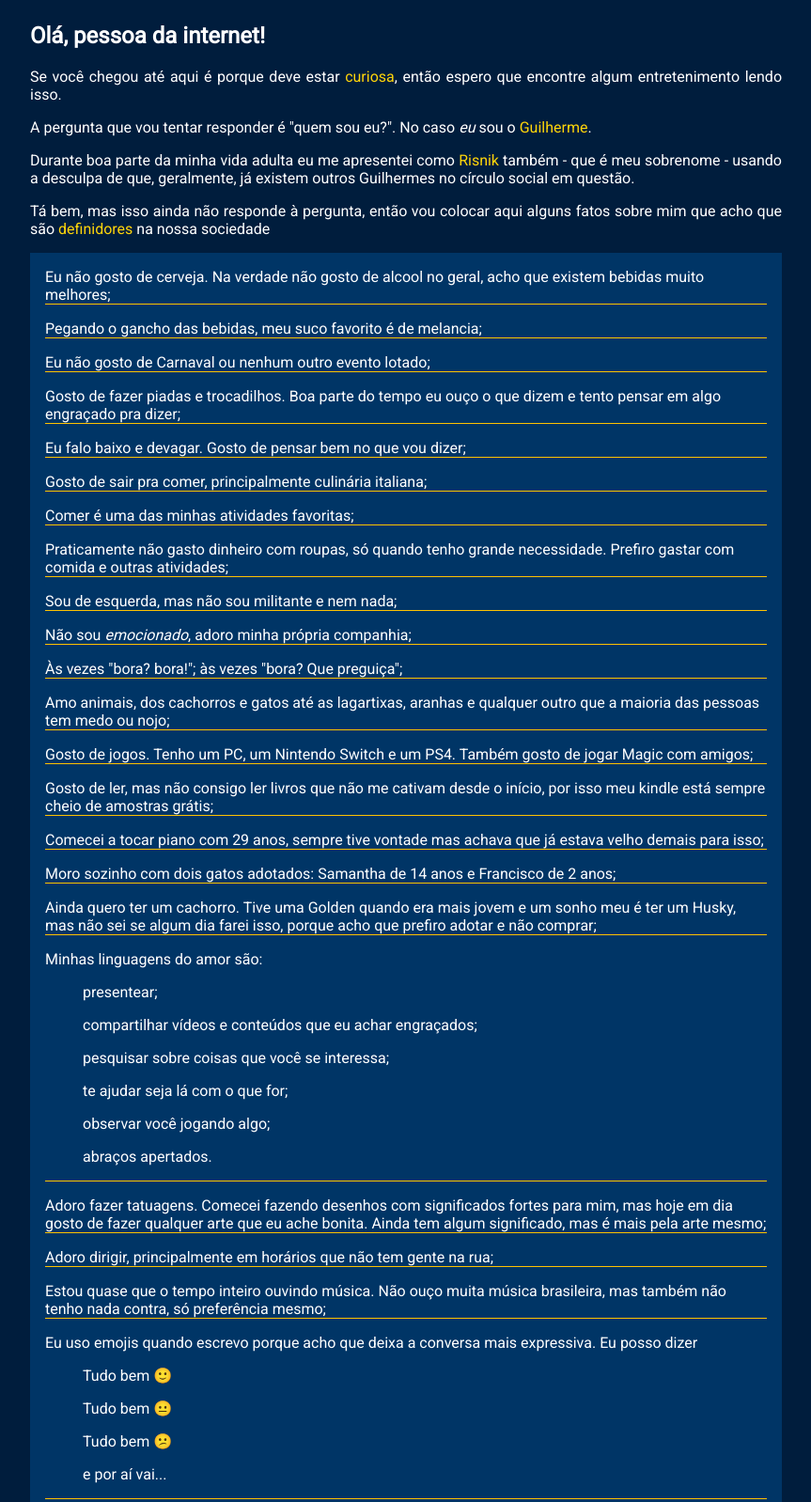
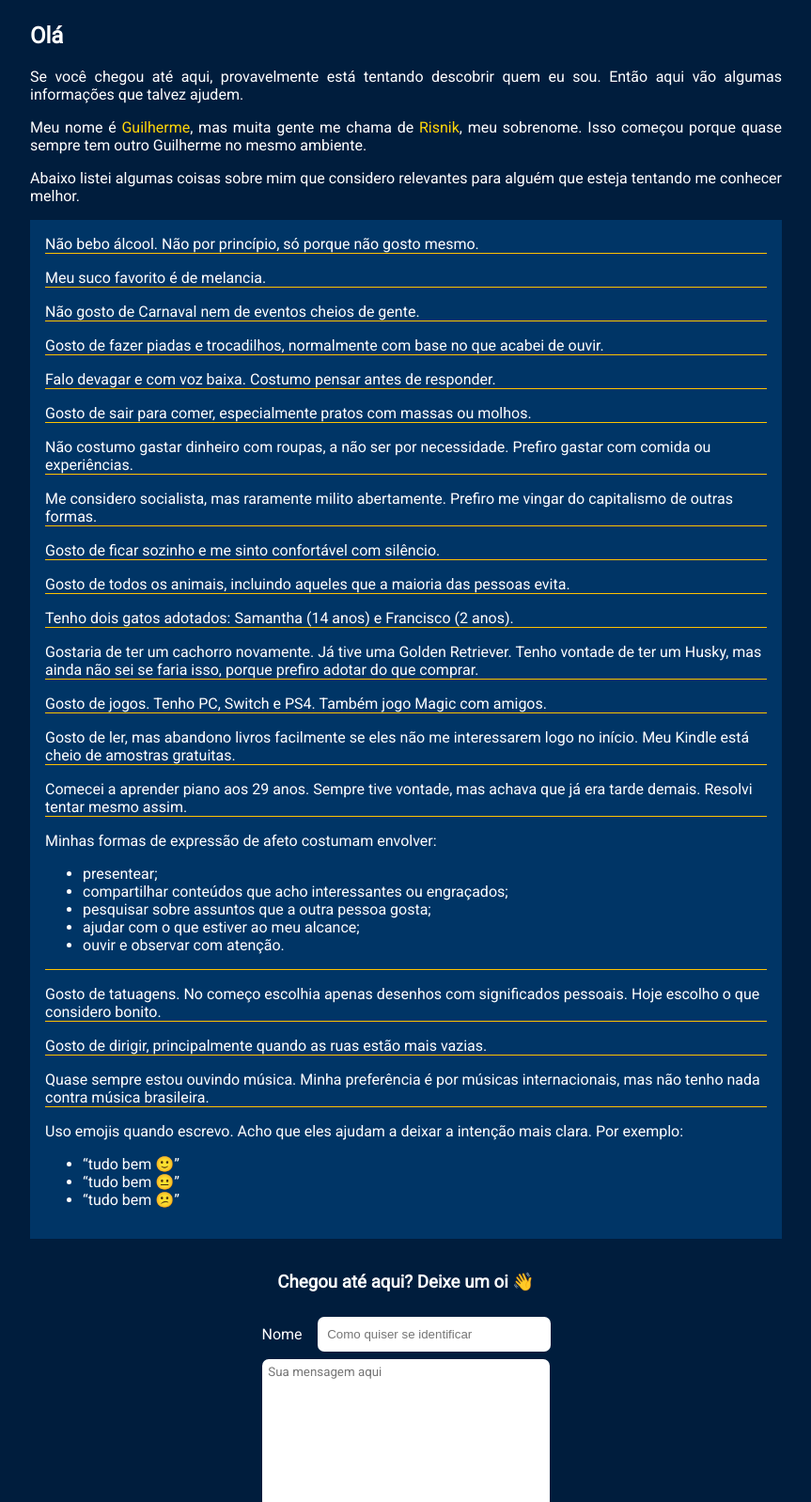
Before and after one commit to guirisnik/guirisnik.github.io, a plain HTML site: page index.html in a window 1280 px wide. Shown: the part 20-1618 px from the top of the page at 94% size, without its empty margins (208-1071 px from the left). Drawn offline with Linux system fonts and the light colour scheme.

Commit message:
Update 2025

```diff
--- a/index.html
+++ b/index.html
@@ -48,7 +48,7 @@
         display: flex;
         flex-direction: column;
         align-items: center;
-        row-gap: .5em;
+        row-gap: 0.5em;
       }
 
       .input-container {
@@ -93,127 +93,107 @@
     </style>
   </head>
   <body>
-    <h2>Olá, pessoa da internet!</h2>
+    <h2>Olá</h2>
+
     <p>
-      Se você chegou até aqui é porque deve estar
-      <span class="text-emphasis">curiosa</span>, então espero que encontre
-      algum entretenimento lendo isso.
+      Se você chegou até aqui, provavelmente está tentando descobrir quem eu
+      sou. Então aqui vão algumas informações que talvez ajudem.
     </p>
 
     <p>
-      A pergunta que vou tentar responder é "quem sou eu?". No caso
-      <i>eu</i> sou o <span class="text-emphasis">Guilherme</span>.
+      Meu nome é <span class="text-emphasis">Guilherme</span>, mas muita gente
+      me chama de <span class="text-emphasis">Risnik</span>, meu sobrenome. Isso
+      começou porque quase sempre tem outro Guilherme no mesmo ambiente.
     </p>
+
     <p>
-      Durante boa parte da minha vida adulta eu me apresentei como
-      <span class="text-emphasis">Risnik</span> também - que é meu sobrenome -
-      usando a desculpa de que, geralmente, já existem outros Guilhermes no
-      círculo social em questão.
+      Abaixo listei algumas coisas sobre mim que considero relevantes para
+      alguém que esteja tentando me conhecer melhor.
     </p>
-    <p>
-      Tá bem, mas isso ainda não responde à pergunta, então vou colocar aqui
-      alguns fatos sobre mim que acho que são
-      <span class="text-emphasis">definidores</span> na nossa sociedade
-    </p>
+
     <div class="main-list">
       <div class="item">
-        Eu não gosto de cerveja. Na verdade não gosto de alcool no geral, acho
-        que existem bebidas muito melhores;
+        Não bebo álcool. Não por princípio, só porque não gosto mesmo.
+      </div>
+      <div class="item">Meu suco favorito é de melancia.</div>
+      <div class="item">
+        Não gosto de Carnaval nem de eventos cheios de gente.
       </div>
       <div class="item">
-        Pegando o gancho das bebidas, meu suco favorito é de melancia;
+        Gosto de fazer piadas e trocadilhos, normalmente com base no que acabei
+        de ouvir.
       </div>
       <div class="item">
-        Eu não gosto de Carnaval ou nenhum outro evento lotado;
+        Falo devagar e com voz baixa. Costumo pensar antes de responder.
       </div>
       <div class="item">
-        Gosto de fazer piadas e trocadilhos. Boa parte do tempo eu ouço o que
-        dizem e tento pensar em algo engraçado pra dizer;
+        Gosto de sair para comer, especialmente pratos com massas ou molhos.
       </div>
       <div class="item">
-        Eu falo baixo e devagar. Gosto de pensar bem no que vou dizer;
+        Não costumo gastar dinheiro com roupas, a não ser por necessidade.
+        Prefiro gastar com comida ou experiências.
+      </div>
+      <div class="item">Me considero socialista, mas raramente milito abertamente. Prefiro me vingar do capitalismo de outras formas.</div>
+      <div class="item">
+        Gosto de ficar sozinho e me sinto confortável com silêncio.
       </div>
       <div class="item">
-        Gosto de sair pra comer, principalmente culinária italiana;
-      </div>
-      <div class="item">Comer é uma das minhas atividades favoritas;</div>
-      <div class="item">
-        Praticamente não gasto dinheiro com roupas, só quando tenho grande
-        necessidade. Prefiro gastar com comida e outras atividades;
-      </div>
-      <div class="item">Sou de esquerda, mas não sou militante e nem nada;</div>
-      <div class="item">
-        Não sou <em>emocionado</em>, adoro minha própria companhia;
+        Gosto de todos os animais, incluindo aqueles que a maioria das pessoas
+        evita.
       </div>
       <div class="item">
-        Às vezes "bora? bora!"; às vezes "bora? Que preguiça";
+        Tenho dois gatos adotados: Samantha (14 anos) e Francisco (2 anos).
       </div>
       <div class="item">
-        Amo animais, dos cachorros e gatos até as lagartixas, aranhas e qualquer
-        outro que a maioria das pessoas tem medo ou nojo;
+        Gostaria de ter um cachorro novamente. Já tive uma Golden Retriever.
+        Tenho vontade de ter um Husky, mas ainda não sei se faria isso, porque
+        prefiro adotar do que comprar.
       </div>
       <div class="item">
-        Gosto de jogos. Tenho um PC, um Nintendo Switch e um PS4. Também gosto
-        de jogar Magic com amigos;
+        Gosto de jogos. Tenho PC, Switch e PS4. Também jogo Magic com amigos.
       </div>
       <div class="item">
-        Gosto de ler, mas não consigo ler livros que não me cativam desde o
-        início, por isso meu kindle está sempre cheio de amostras grátis;
+        Gosto de ler, mas abandono livros facilmente se eles não me interessarem
+        logo no início. Meu Kindle está cheio de amostras gratuitas.
       </div>
       <div class="item">
-        Comecei a tocar piano com 29 anos, sempre tive vontade mas achava que já
-        estava velho demais para isso;
+        Comecei a aprender piano aos 29 anos. Sempre tive vontade, mas achava
+        que já era tarde demais. Resolvi tentar mesmo assim.
       </div>
       <div class="item">
-        Moro sozinho com dois gatos adotados: Samantha de 14 anos e Francisco de
-        2 anos;
-      </div>
-      <div class="item">
-        Ainda quero ter um cachorro. Tive uma Golden quando era mais jovem e um
-        sonho meu é ter um Husky, mas não sei se algum dia farei isso, porque
-        acho que prefiro adotar e não comprar;
-      </div>
-      <div class="item">
-        Minhas linguagens do amor são:
+        Minhas formas de expressão de afeto costumam envolver:
         <ul>
-          <div>presentear;</div>
-          <div>compartilhar vídeos e conteúdos que eu achar engraçados;</div>
-          <div>pesquisar sobre coisas que você se interessa;</div>
-          <div>te ajudar seja lá com o que for;</div>
-          <div>observar você jogando algo;</div>
-          <div>abraços apertados.</div>
+          <li>presentear;</li>
+          <li>compartilhar conteúdos que acho interessantes ou engraçados;</li>
+          <li>pesquisar sobre assuntos que a outra pessoa gosta;</li>
+          <li>ajudar com o que estiver ao meu alcance;</li>
+          <li>ouvir e observar com atenção.</li>
         </ul>
       </div>
       <div class="item">
-        Adoro fazer tatuagens. Comecei fazendo desenhos com significados fortes
-        para mim, mas hoje em dia gosto de fazer qualquer arte que eu ache
-        bonita. Ainda tem algum significado, mas é mais pela arte mesmo;
+        Gosto de tatuagens. No começo escolhia apenas desenhos com significados
+        pessoais. Hoje escolho o que considero bonito.
       </div>
       <div class="item">
-        Adoro dirigir, principalmente em horários que não tem gente na rua;
+        Gosto de dirigir, principalmente quando as ruas estão mais vazias.
       </div>
       <div class="item">
-        Estou quase que o tempo inteiro ouvindo música. Não ouço muita música
-        brasileira, mas também não tenho nada contra, só preferência mesmo;
+        Quase sempre estou ouvindo música. Minha preferência é por músicas
+        internacionais, mas não tenho nada contra música brasileira.
       </div>
       <div class="item">
-        Eu uso emojis quando escrevo porque acho que deixa a conversa mais
-        expressiva. Eu posso dizer
+        Uso emojis quando escrevo. Acho que eles ajudam a deixar a intenção mais
+        clara. Por exemplo:
         <ul>
-          <div>Tudo bem 🙂</div>
-          <div>Tudo bem 😐</div>
-          <div>Tudo bem 😕</div>
-          <div>e por aí vai...</div>
+          <li>“tudo bem 🙂”</li>
+          <li>“tudo bem 😐”</li>
+          <li>“tudo bem 😕”</li>
         </ul>
-      </div>
-      <div class="item">
-        Na maioria das vezes eu coloco um sorriso :) nas mensagens, porque é
-        como eu me imagino conversando com alguém.
       </div>
     </div>
 
     <form>
-      <h3>Chegou até aqui? Deixe um oi :) 👋</h3>
+      <h3>Chegou até aqui? Deixe um oi 👋</h3>
       <div class="input-container">
         <label for="nome">Nome</label>
         <input
```
